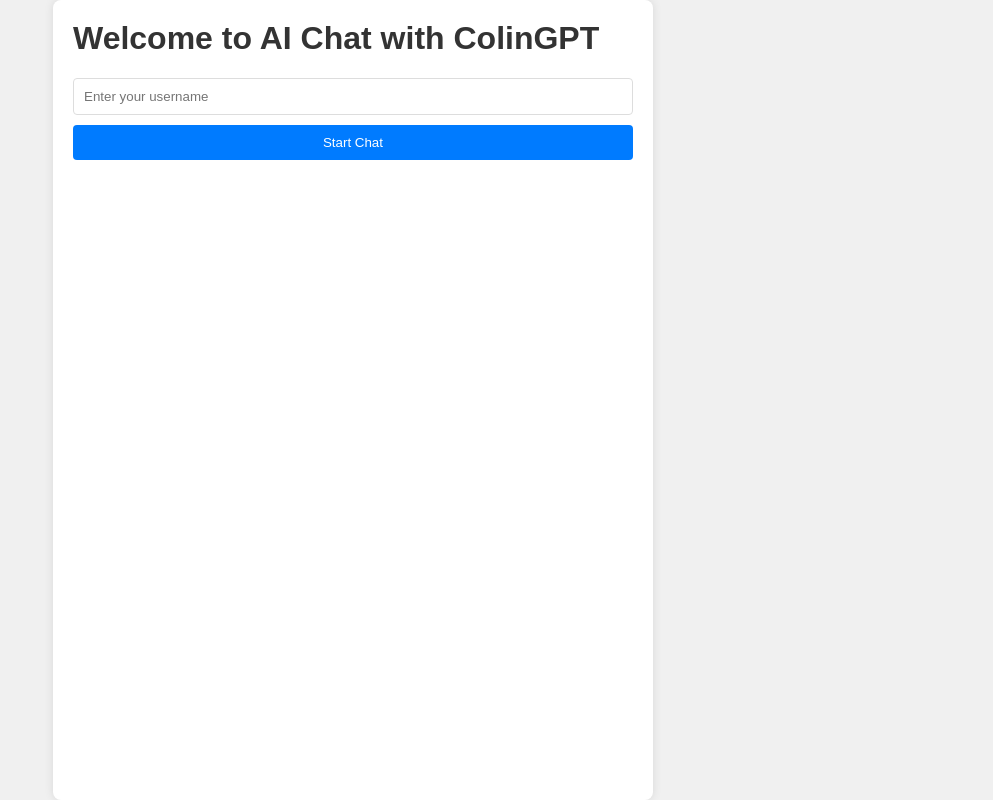
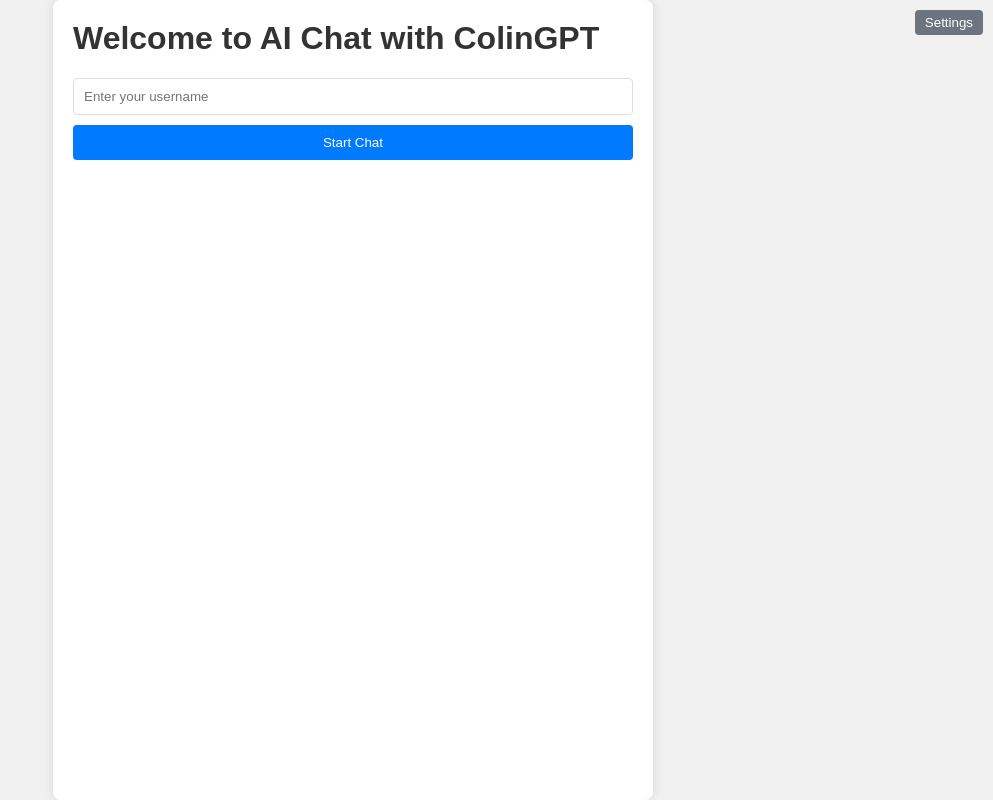
Before and after one commit to colin78/AIChatBuddy, a Flask app: page / in a window 1280 px wide. Shown: the whole page, without its empty margins (287-1280 px from the left). Run offline with Flask 3, Linux system fonts and the light colour scheme.

Commit message:
Agent step completed: Add a 'Settings' button to the chat interface

```diff
--- a/static/css/style.css
+++ b/static/css/style.css
@@ -121,6 +121,24 @@ button:hover {
     font-style: italic;
 }
 
+#settings-button {
+    background-color: #6c757d;
+    color: white;
+    border: none;
+    padding: 5px 10px;
+    border-radius: 4px;
+    cursor: pointer;
+    transition: background-color 0.3s;
+    position: absolute;
+    top: 10px;
+    right: 10px;
+    z-index: 1000;
+}
+
+#settings-button:hover {
+    background-color: #5a6268;
+}
+
 @media (max-width: 600px) {
     #app {
         height: 100vh;
--- a/static/js/app.js
+++ b/static/js/app.js
@@ -9,10 +9,12 @@ const chatMessages = document.getElementById('chat-messages');
 const messageInput = document.getElementById('message-input');
 const sendButton = document.getElementById('send-button');
 const clearChatButton = document.getElementById('clear-chat-button');
+const settingsButton = document.getElementById('settings-button');
 
 loginButton.addEventListener('click', login);
 sendButton.addEventListener('click', sendMessage);
 clearChatButton.addEventListener('click', clearChatHistory);
+settingsButton.addEventListener('click', openSettings);
 messageInput.addEventListener('keypress', (e) => {
     if (e.key === 'Enter') {
         e.preventDefault(); // Prevent default 'Enter' key behavior
@@ -97,3 +99,7 @@ function clearChatHistory() {
     })
     .catch(error => console.error('Error:', error));
 }
+
+function openSettings() {
+    alert('Settings functionality coming soon!');
+}
--- a/templates/index.html
+++ b/templates/index.html
@@ -25,6 +25,7 @@
             <button id="clear-chat-button">Clear Chat History</button>
             <div id="powered-by" class="powered-by">Powered by OpenAI GPT-3 and Flask</div>
         </div>
+        <button id="settings-button">Settings</button>
     </div>
     <script src="/static/js/app.js"></script>
 </body>
```
